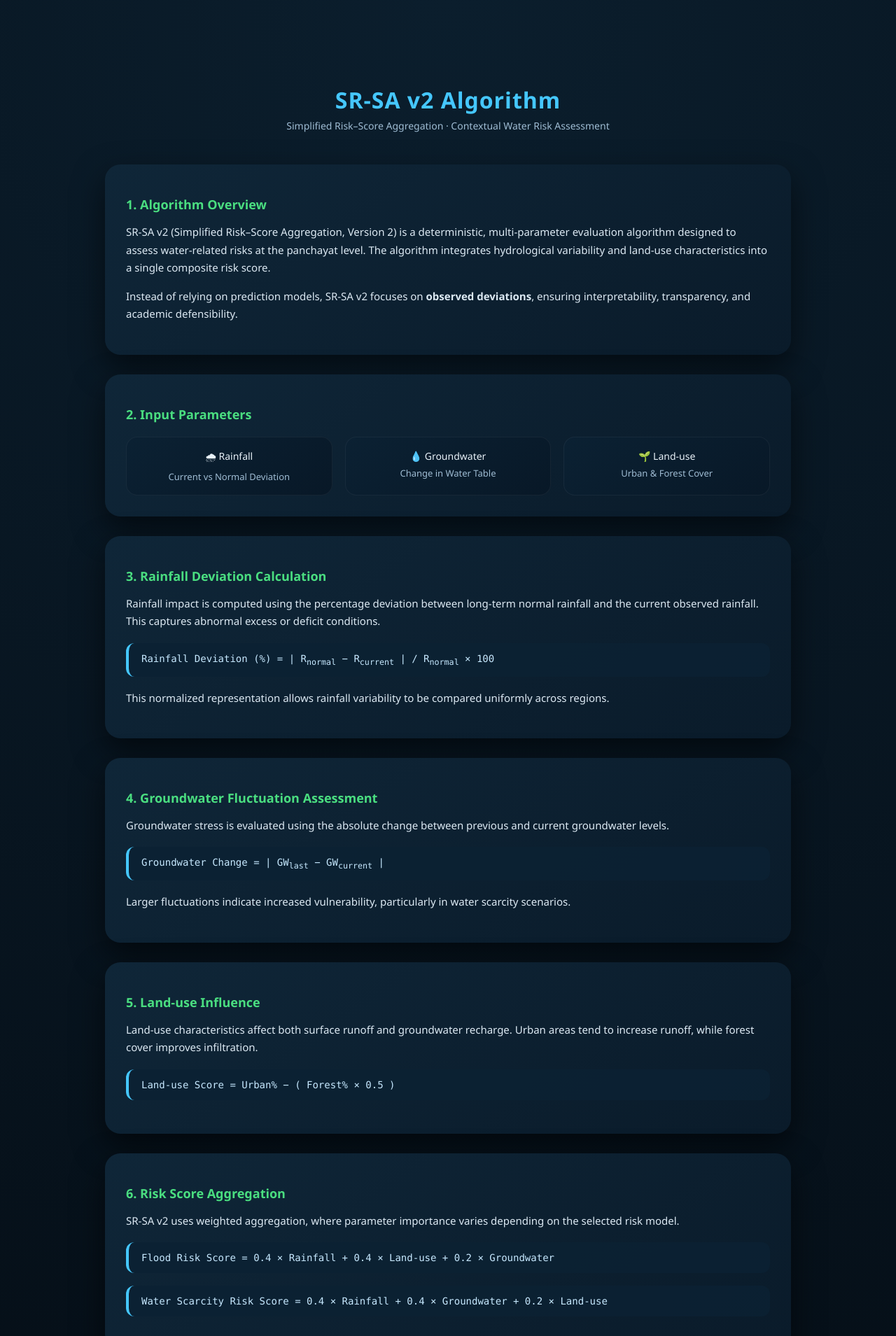
After one commit to hrit-tik/CWRAS, a Flask app: page /algorithm in a window 1280 px wide. The commit adds this page. Shown: the top 1909 px of the page at 70% size. Run offline with Flask 3, Linux system fonts and the light colour scheme.

Commit message:
Algorithm documentation page

```diff
--- a/app.py
+++ b/app.py
@@ -99,7 +99,6 @@ def index():
     # ----- RAINFALL DEVIATION -----
     rainfall_dev = abs(row["R_normal"] - row["R_current"]) / row["R_normal"] * 100
 
-    # --- NEW (RAW RAINFALL DATA) ---
     rainfall_normal = round(row["R_normal"], 2)
     rainfall_current = round(row["R_current"], 2)
     rainfall_deviation = round(rainfall_dev, 2)
@@ -110,7 +109,6 @@ def index():
     else:
         gw_dev = 0
 
-    # --- NEW (RAW GROUNDWATER DATA) ---
     gw_last = round(row["GW_last"], 2) if pd.notna(row["GW_last"]) else None
     gw_current = round(row["GW_current"], 2) if pd.notna(row["GW_current"]) else None
     gw_change = round(abs(gw_last - gw_current), 2) if gw_last is not None and gw_current is not None else None
@@ -120,7 +118,6 @@ def index():
     forest = row["Forest_Percent"] if pd.notna(row["Forest_Percent"]) else 0
     landuse_score = urban - (forest * 0.5)
 
-    # --- NEW (RAW LAND-USE DATA + CLASSIFICATION) ---
     urban_percent = round(urban, 2)
     forest_percent = round(forest, 2)
 
@@ -149,7 +146,6 @@ def index():
 
     level = classify_level(score)
 
-    # ----- EXPLANATION -----
     if rainfall >= groundwater and rainfall >= landuse:
         explanation = "Rainfall variation is the dominant factor influencing the assessed risk in this region."
     elif groundwater >= landuse:
@@ -167,7 +163,6 @@ def index():
         "landuse": landuse,
         "explanation": explanation,
 
-        # --- NEW RAW DATA (ADDITIVE ONLY) ---
         "rainfall_normal": rainfall_normal,
         "rainfall_current": rainfall_current,
         "rainfall_deviation": rainfall_deviation,
@@ -189,5 +184,11 @@ def index():
     )
 
 
+# ---------- NEW ROUTE (DOCUMENTATION ONLY) ----------
+@app.route("/algorithm")
+def algorithm():
+    return render_template("algorithm.html")
+
+
 if __name__ == "__main__":
     app.run()
--- /dev/null
+++ b/templates/algorithm.html
@@ -0,0 +1,262 @@
+<!DOCTYPE html>
+<html lang="en">
+<head>
+<meta charset="UTF-8">
+<title>SR-SA v2 Algorithm | CW-RAS</title>
+
+<style>
+    body {
+        margin: 0;
+        font-family: "Segoe UI", sans-serif;
+        background: radial-gradient(circle at top, #0b1e2d, #040b12);
+        color: #e8f1f8;
+    }
+
+    @keyframes fadeUp {
+        from { opacity: 0; transform: translateY(14px); }
+        to { opacity: 1; transform: translateY(0); }
+    }
+
+    .container {
+        max-width: 980px;
+        margin: 60px auto;
+        padding: 40px;
+        animation: fadeUp 0.6s ease;
+    }
+
+    h1 {
+        text-align: center;
+        color: #45c7ff;
+        margin-bottom: 6px;
+        letter-spacing: 1px;
+    }
+
+    .subtitle {
+        text-align: center;
+        font-size: 14px;
+        color: #9fbcd3;
+        margin-bottom: 46px;
+    }
+
+    .card {
+        background: linear-gradient(145deg, #0f2638, #0a1b2a);
+        border-radius: 22px;
+        padding: 30px;
+        margin-bottom: 28px;
+        box-shadow: 0 18px 45px rgba(0,0,0,0.55);
+    }
+
+    h2 {
+        color: #4ade80;
+        font-size: 18px;
+        margin-bottom: 14px;
+    }
+
+    p {
+        font-size: 15px;
+        line-height: 1.7;
+        color: #dce9f3;
+    }
+
+    .equation {
+        margin: 18px 0;
+        padding: 14px 18px;
+        background: rgba(11,33,51,0.85);
+        border-left: 4px solid #45c7ff;
+        border-radius: 12px;
+        font-family: "Consolas", monospace;
+        font-size: 14px;
+        color: #c7e9ff;
+    }
+
+    .flow {
+        display: grid;
+        grid-template-columns: repeat(auto-fit, minmax(200px,1fr));
+        gap: 18px;
+        margin-top: 20px;
+    }
+
+    .flow-box {
+        background: linear-gradient(145deg, #0b2133, #081827);
+        padding: 18px;
+        border-radius: 16px;
+        text-align: center;
+        font-size: 14px;
+        box-shadow: inset 0 0 0 1px rgba(255,255,255,0.05);
+        animation: fadeUp 0.8s ease;
+    }
+
+    .flow-box span {
+        display: block;
+        margin-top: 6px;
+        color: #9fbcd3;
+        font-size: 13px;
+    }
+
+    .back {
+        text-align: center;
+        margin-top: 40px;
+    }
+
+    .back a {
+        color: #45c7ff;
+        text-decoration: none;
+        font-weight: 600;
+        font-size: 14px;
+    }
+</style>
+</head>
+
+<body>
+
+<div class="container">
+
+<h1>SR-SA v2 Algorithm</h1>
+<div class="subtitle">Simplified Risk–Score Aggregation · Contextual Water Risk Assessment</div>
+
+<!-- OVERVIEW -->
+<div class="card">
+    <h2>1. Algorithm Overview</h2>
+    <p>
+        SR-SA v2 (Simplified Risk–Score Aggregation, Version 2) is a deterministic,
+        multi-parameter evaluation algorithm designed to assess water-related risks
+        at the panchayat level. The algorithm integrates hydrological variability
+        and land-use characteristics into a single composite risk score.
+    </p>
+    <p>
+        Instead of relying on prediction models, SR-SA v2 focuses on
+        <strong>observed deviations</strong>, ensuring interpretability,
+        transparency, and academic defensibility.
+    </p>
+</div>
+
+<!-- PARAMETERS -->
+<div class="card">
+    <h2>2. Input Parameters</h2>
+
+    <div class="flow">
+        <div class="flow-box">
+            🌧 Rainfall
+            <span>Current vs Normal Deviation</span>
+        </div>
+        <div class="flow-box">
+            💧 Groundwater
+            <span>Change in Water Table</span>
+        </div>
+        <div class="flow-box">
+            🌱 Land-use
+            <span>Urban & Forest Cover</span>
+        </div>
+    </div>
+</div>
+
+<!-- RAINFALL -->
+<div class="card">
+    <h2>3. Rainfall Deviation Calculation</h2>
+    <p>
+        Rainfall impact is computed using the percentage deviation between
+        long-term normal rainfall and the current observed rainfall.
+        This captures abnormal excess or deficit conditions.
+    </p>
+
+    <div class="equation">
+        Rainfall Deviation (%) =
+        | R<sub>normal</sub> − R<sub>current</sub> |
+        / R<sub>normal</sub> × 100
+    </div>
+
+    <p>
+        This normalized representation allows rainfall variability
+        to be compared uniformly across regions.
+    </p>
+</div>
+
+<!-- GROUNDWATER -->
+<div class="card">
+    <h2>4. Groundwater Fluctuation Assessment</h2>
+    <p>
+        Groundwater stress is evaluated using the absolute change
+        between previous and current groundwater levels.
+    </p>
+
+    <div class="equation">
+        Groundwater Change =
+        | GW<sub>last</sub> − GW<sub>current</sub> |
+    </div>
+
+    <p>
+        Larger fluctuations indicate increased vulnerability,
+        particularly in water scarcity scenarios.
+    </p>
+</div>
+
+<!-- LAND USE -->
+<div class="card">
+    <h2>5. Land-use Influence</h2>
+    <p>
+        Land-use characteristics affect both surface runoff and
+        groundwater recharge. Urban areas tend to increase runoff,
+        while forest cover improves infiltration.
+    </p>
+
+    <div class="equation">
+        Land-use Score = Urban% − ( Forest% × 0.5 )
+    </div>
+</div>
+
+<!-- RISK AGGREGATION -->
+<div class="card">
+    <h2>6. Risk Score Aggregation</h2>
+    <p>
+        SR-SA v2 uses weighted aggregation, where parameter importance
+        varies depending on the selected risk model.
+    </p>
+
+    <div class="equation">
+        Flood Risk Score =
+        0.4 × Rainfall +
+        0.4 × Land-use +
+        0.2 × Groundwater
+    </div>
+
+    <div class="equation">
+        Water Scarcity Risk Score =
+        0.4 × Rainfall +
+        0.4 × Groundwater +
+        0.2 × Land-use
+    </div>
+</div>
+
+<!-- CLASSIFICATION -->
+<div class="card">
+    <h2>7. Risk Level Classification</h2>
+    <p>
+        The final composite score is mapped to qualitative
+        risk levels to support interpretability.
+    </p>
+
+    <div class="equation">
+        Score &lt; 15 → Low Risk<br>
+        15 ≤ Score &lt; 25 → Moderate Risk<br>
+        Score ≥ 25 → High Risk
+    </div>
+</div>
+
+<!-- CONCLUSION -->
+<div class="card">
+    <h2>8. Key Characteristics of SR-SA v2</h2>
+    <p>
+        • Transparent scoring logic<br>
+        • Context-aware parameter weighting<br>
+        • Computationally lightweight<br>
+        • Scaled down version of the vast scope of the project.
+    </p>
+</div>
+
+<div class="back">
+    <a href="index.html">← Back to Risk Assessment</a>
+</div>
+
+</div>
+</body>
+</html>
```
Also changed, not shown: templates/index.html (+27 -1 lines).
